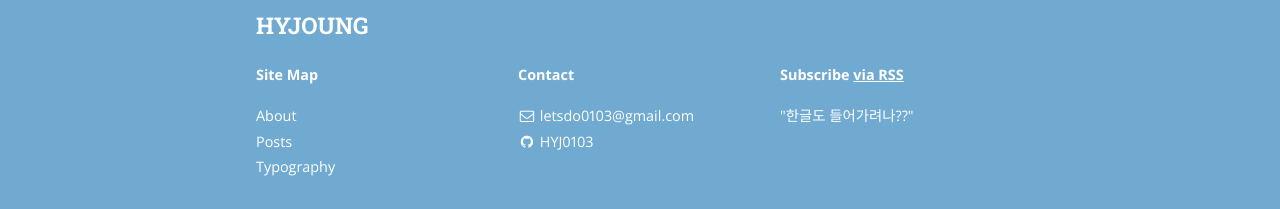
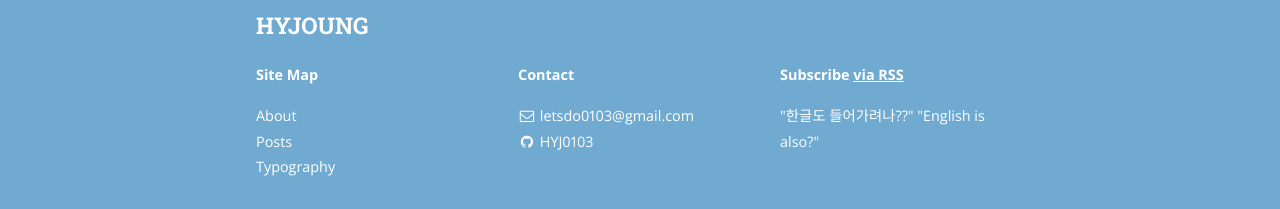
Before and after one commit to HYJ0103/HYJ0103.github.io, a Jekyll site: the page built from index.html, in a window 1280 px wide and 900 px high, scrolled down 1275 px. Shown: the part 688-897 px from the top of the window. Built offline with Jekyll 4.4.1, drawn with Linux system fonts in a browser that asks for light colours; nearby versions of some CDN libraries; the list of posts is cut into pages by our own code.

Commit message:
Edit config

```diff
--- a/_config.yml
+++ b/_config.yml
@@ -15,13 +15,14 @@ email: letsdo0103@gmail.com
 name: Hae Yong Houng
 description: >
   "한글도 들어가려나??"
+  "English is also?"
 # Base URL of site (i.e. /blog). It should always start with a slash,
 # and never end with a slash. Set it to a blank value if hosting at the
 # root of your server.
 baseurl: "" # the subpath of your site, e.g. /blog/
-url: "http://bencentra.github.io" # the base hostname & protocol for your site
-cover: "/assets/header_image.jpg"
-logo: "/assets/logo.png"
+url: "http://HYJ0103.github.io" # the base hostname & protocol for your site
+cover: "" ## /assets/header_image.jpg
+logo: "" ## /assets/logo.png
 
 # Build settings
 markdown: kramdown
```
